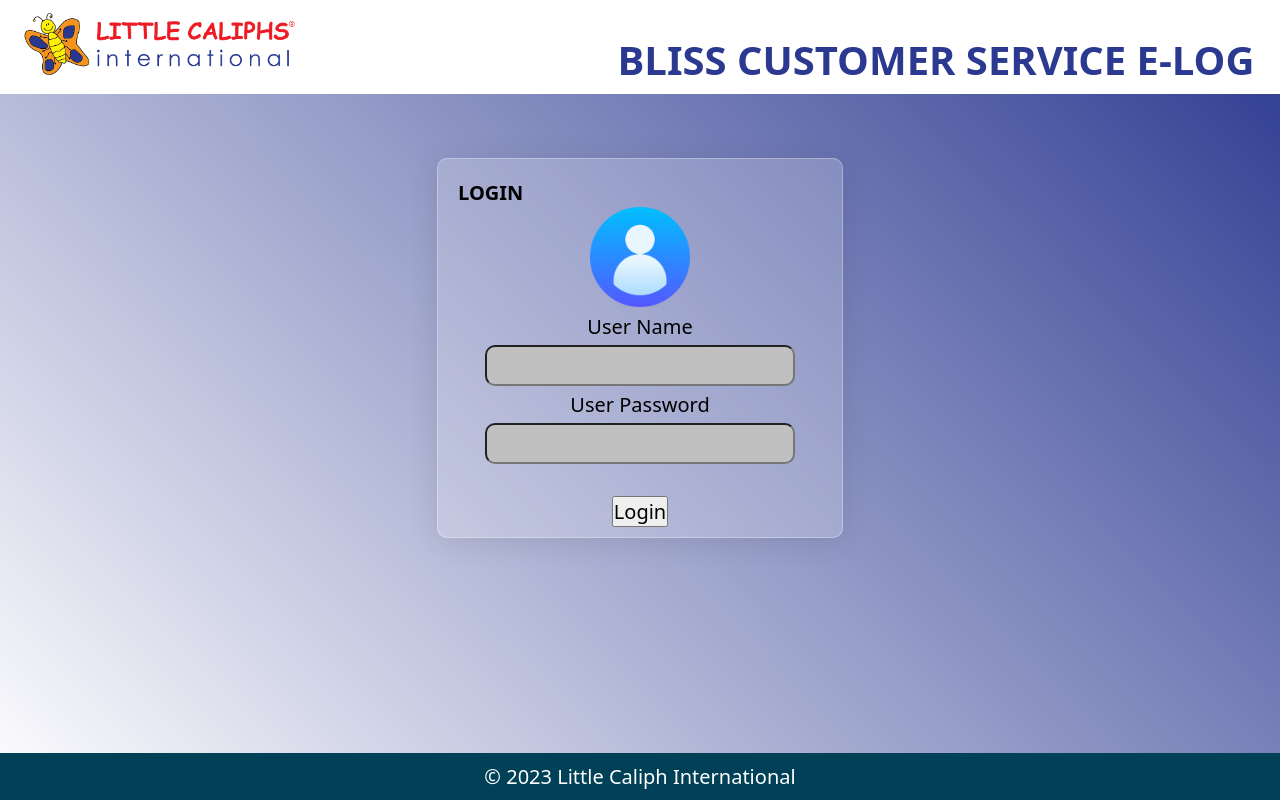
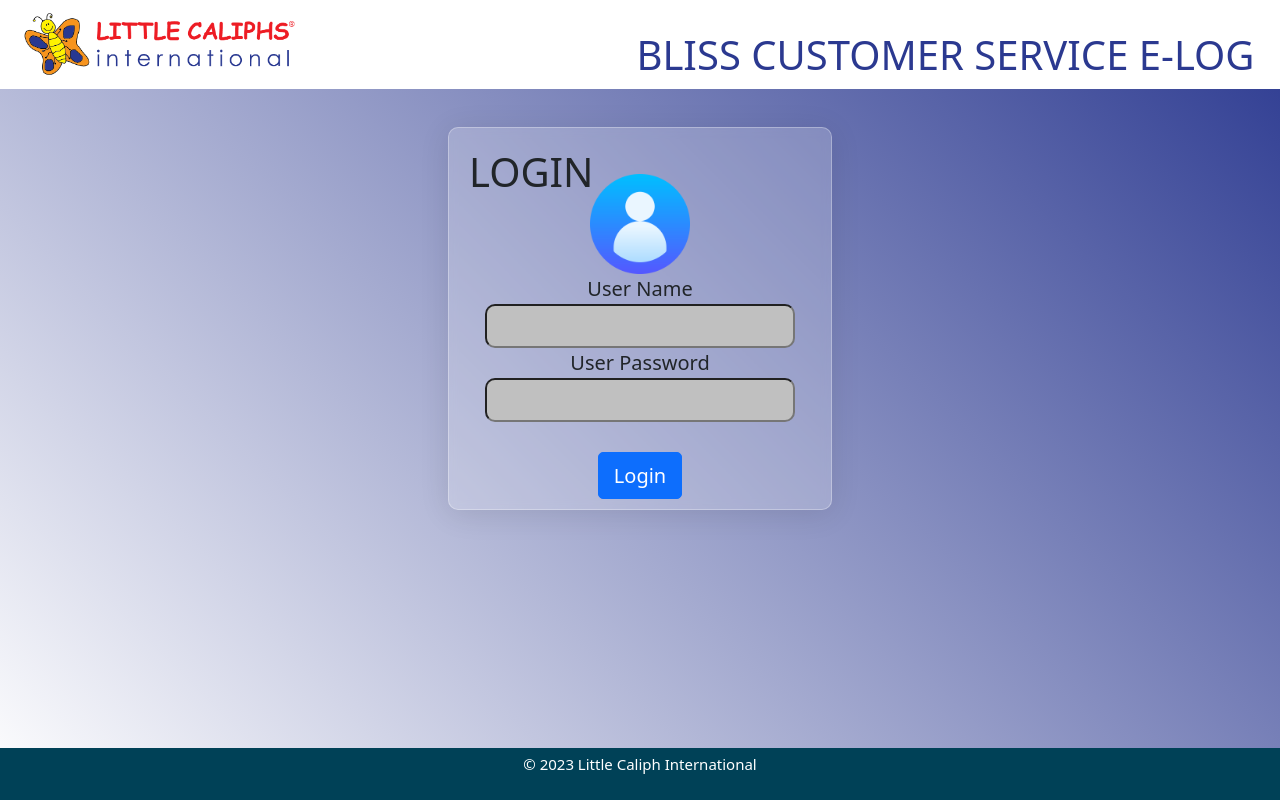
Before and after one commit to Izzrieq/LC_BLISS_SYSTEM, a PHP site: page / in a window 1280 px wide. Run offline with PHP 8.4, Linux system fonts and the light colour scheme.

Commit message:
membaiki login dan styling css

```diff
--- a/index.php
+++ b/index.php
@@ -6,8 +6,7 @@
     <meta name="viewport" content="width=device-width, initial-scale=1.0">
     <title>Document</title>
     <link rel="stylesheet" href="styles/style.css">
-    <script src="https://cdn.jsdelivr.net/npm/@popperjs/core@2.11.8/dist/umd/popper.min.js" integrity="sha384-I7E8VVD/ismYTF4hNIPjVp/Zjvgyol6VFvRkX/vR+Vc4jQkC+hVqc2pM8ODewa9r" crossorigin="anonymous"></script>
-    <script src="https://cdn.jsdelivr.net/npm/bootstrap@5.3.1/dist/js/bootstrap.min.js" integrity="sha384-Rx+T1VzGupg4BHQYs2gCW9It+akI2MM/mndMCy36UVfodzcJcF0GGLxZIzObiEfa" crossorigin="anonymous"></script>
+    <link href="https://cdn.jsdelivr.net/npm/bootstrap@5.0.2/dist/css/bootstrap.min.css" rel="stylesheet" integrity="sha384-EVSTQN3/azprG1Anm3QDgpJLIm9Nao0Yz1ztcQTwFspd3yD65VohhpuuCOmLASjC" crossorigin="anonymous">
  </head>
  <body>
     <header>
--- a/styles/style.css
+++ b/styles/style.css
@@ -40,7 +40,7 @@
     background-size: cover;
   }
   form{
-    margin-top: 5%;
+    margin-top: 3%;
     padding: 10px;
     max-width: 30%;
     /* From https://css.glass */
@@ -101,7 +101,7 @@
     margin-top: auto;
 }
 footer p{
-    font-size: 20px;
-    padding: 10px;
+    font-size: 15px;
+    padding: 5px;
     color: white;
 }
```
